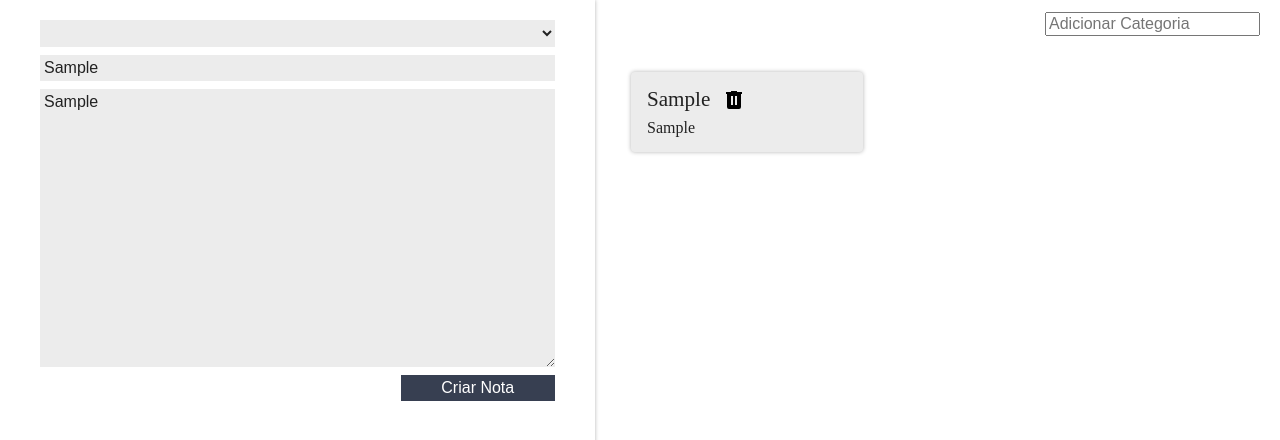
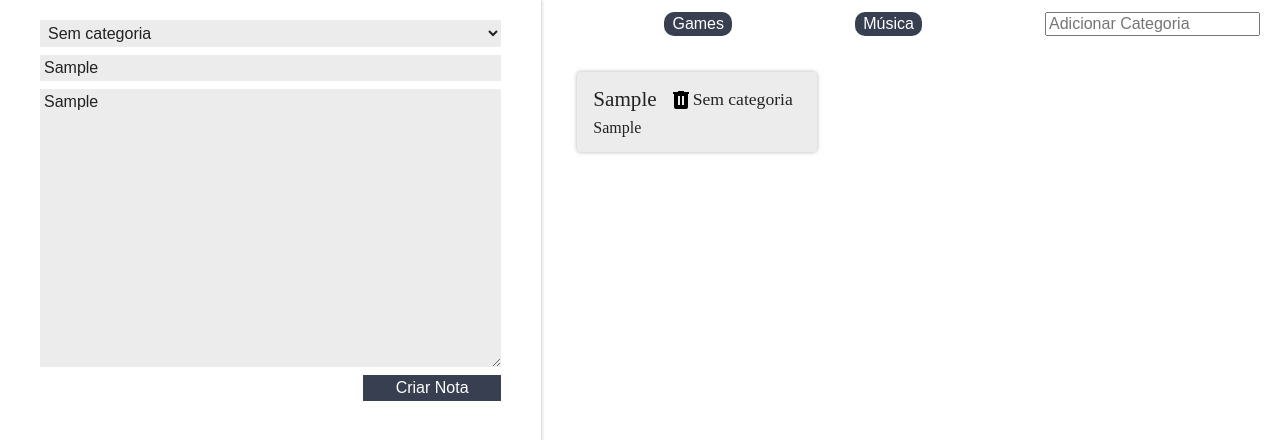
Before and after one commit to LeonardoPapst/ReactPractice, a React (Create React App) app: page / in a window 1280 px wide. Both pictures are taken after typing "Sample", "Sample" into the empty fields and a click on the button "Criar Nota". Shown: the top 440 px of the page. Built offline with nearby package versions, Linux system fonts and the light colour scheme.

Commit message:
Adding categories in the card

```diff
--- a/src/App.js
+++ b/src/App.js
@@ -10,12 +10,12 @@
     super();
     this.state = {
       notas:[],
-      categorias:[]
+      categorias:["Games","Música"]
     };
   }
 
-  criarNota(titulo, texto){
-    const novaNota = {titulo, texto};
+  criarNota(titulo, texto, categoria){
+    const novaNota = {titulo, texto, categoria};
     const novoArrayNotas = [...this.state.notas, novaNota]
     const novoEstado = {
       notas:novoArrayNotas
--- a/src/components/CardNota/CardNota.jsx
+++ b/src/components/CardNota/CardNota.jsx
@@ -13,6 +13,7 @@
         <header className="card-nota_cabecalho">
           <h3 className="card-nota_titulo">{this.props.titulo}</h3>
           <DeleteSVG onClick={this.apagar.bind(this)} />
+          <h4>{this.props.categoria}</h4>
         </header>
         <p className="card-nota_texto">{this.props.texto}</p>
       </section>
--- a/src/components/FormularioCadastro/FormularioCadastro.jsx
+++ b/src/components/FormularioCadastro/FormularioCadastro.jsx
@@ -6,6 +6,7 @@
     super(props);
     this.titulo = "";
     this.texto = "";
+    this.categoria = "Sem categoria";
   }
   _handleMudancaTitulo(evento) {
     evento.stopPropagation();
@@ -15,15 +16,23 @@
     evento.stopPropagation();
     this.texto = evento.target.value;
   }
+  _handleMudancaCategoria(evento) {
+    evento.stopPropagation();
+    this.categoria = evento.target.value;
+  }
   _criarNota(evento) {
     evento.preventDefault();
     evento.stopPropagation();
-    this.props.criarNota(this.titulo, this.texto);
+    this.props.criarNota(this.titulo, this.texto, this.categoria);
   }
   render() {
     return (
       <form className="form-cadastro" onSubmit={this._criarNota.bind(this)}>
-        <select className="form-cadastro_input">
+        <select
+          className="form-cadastro_input"
+          onChange={this._handleMudancaCategoria.bind(this)}
+        >
+          <option>Sem categoria</option>
           {this.props.categorias.map((categoria) => {
             return <option>{categoria}</option>;
           })}
--- a/src/components/ListaDeNotas/ListaDeNotas.jsx
+++ b/src/components/ListaDeNotas/ListaDeNotas.jsx
@@ -13,6 +13,7 @@
                 apagarNota={this.props.apagarNota}
                 titulo={nota.titulo}
                 texto={nota.texto}
+                categoria={nota.categoria}
               />
             </li>
           );
```
